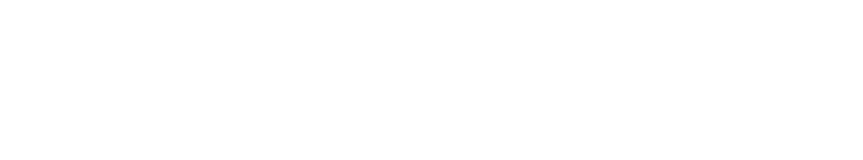
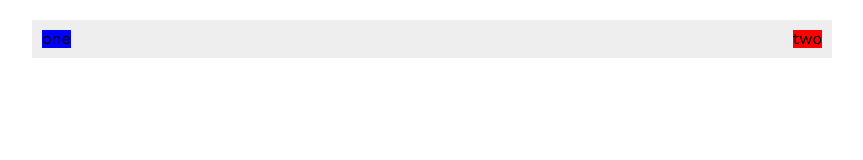
Before and after one commit to amoori22222/First_template, a plain HTML site: page index.html in a window 1280 px wide. Shown: the whole page, without its empty margins (208-1071 px from the left). Drawn offline with nearby package versions, Linux system fonts and the light colour scheme.

Commit message:
Modified

```diff
--- a/css/main.css
+++ b/css/main.css
@@ -1,9 +1,27 @@
 * {
-    box-sizing: border-box;
     -webkit-box-sizing: border-box;
     -moz-box-sizing: border-box;
+    box-sizing: border-box;
 }
 
 body {
     font-family: 'Work Sans', sans-serif;
 }
+
+.container {
+    background-color: #eee;
+    width: 800px;
+    margin: 20px auto;
+    padding: 10px;
+    display: flex;
+    /* align-items:center; */
+    /* justify-content: center; */
+    justify-content: space-between;
+}
+
+.item-1 {
+    background-color: blue;
+}
+.item-2 {
+    background-color:red;
+}
--- a/index.html
+++ b/index.html
@@ -17,6 +17,13 @@
         rel="stylesheet">
 </head>
 <body>
+    <div class="header">
+        <div class="container">
+            <div class="item-1">one</div>
+            <div class="item-2">two</div>
+            </div>
+        </div>
+    </div>
 
 </body>
 </html>
```
Also changed, not shown: webfonts/fa-brands-400.ttf (deleted), webfonts/fa-regular-400.ttf (deleted), webfonts/fa-solid-900.ttf (deleted), webfonts/fa-v4compatibility.ttf (deleted).
